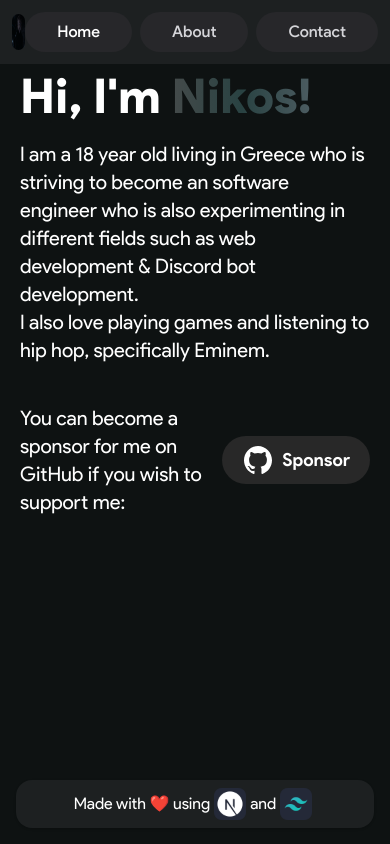
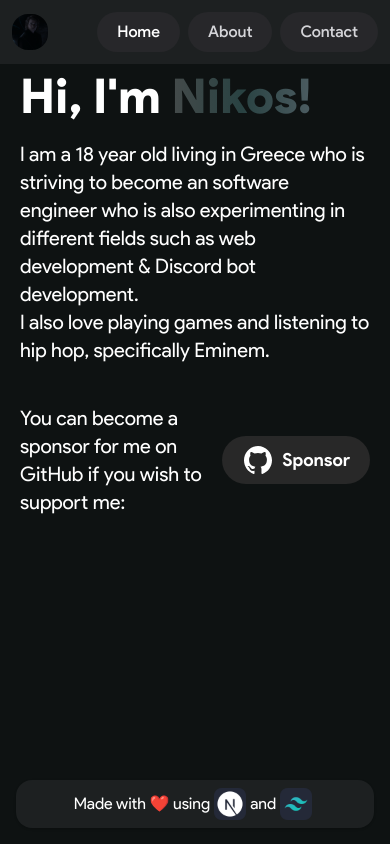
Before and after one commit to nikosszzz/nikosszzz.github.io, a Next.js app: page / in a window 390 px wide. Built offline with nearby package versions, Linux system fonts and the light colour scheme.

Commit message:
navbar: mobile fix

```diff
--- a/src/app/components/NavBar.tsx
+++ b/src/app/components/NavBar.tsx
@@ -40,7 +40,7 @@ export default function Navbar() {
                             className={`${pathname === nav.id
                                 ? "text-white"
                                 : "text-zinc-300"
-                                } bg-zinc-800 hover:text-white text-base font-medium px-5 items-center transition ease-in 500ms
+                                } bg-zinc-800 hover:text-white text-base font-medium sm:px-5 items-center transition ease-in 500ms
                             `}
                             onClick={() => router.push(nav.id)}
                         >
```
